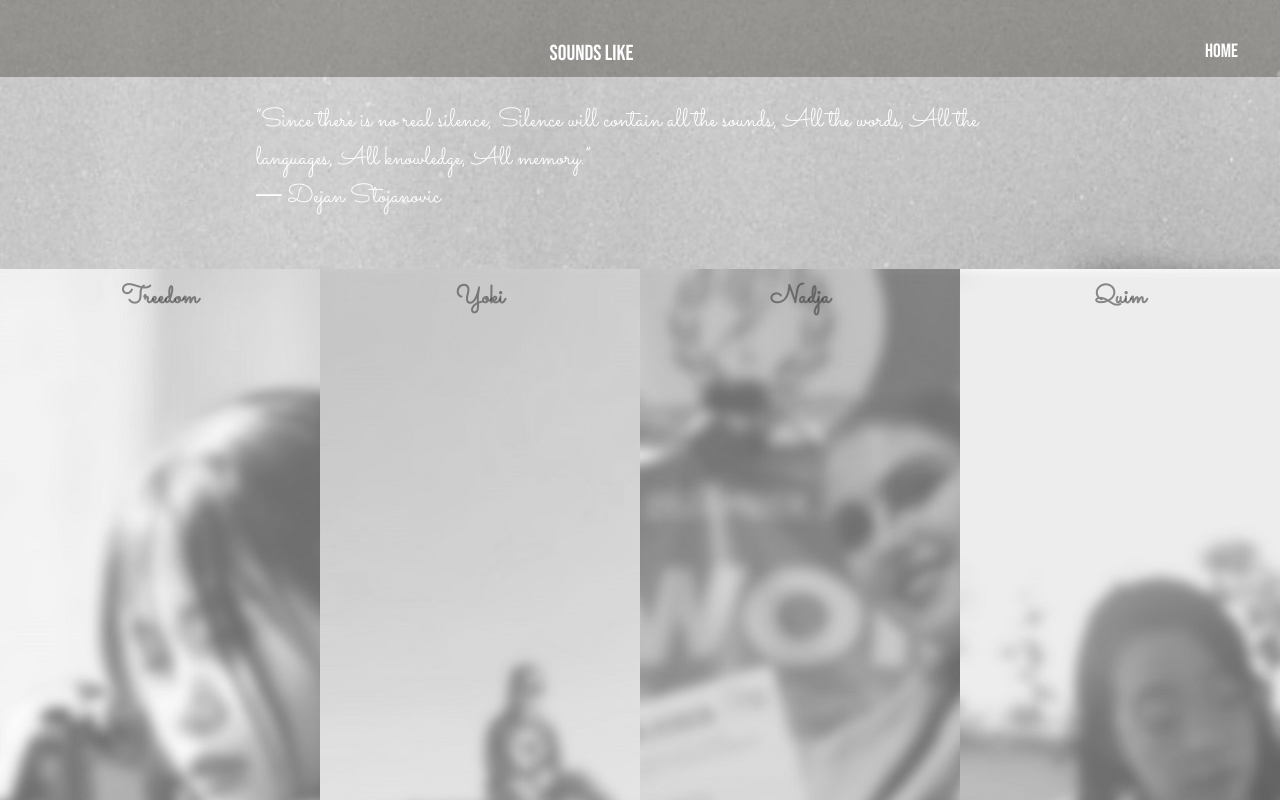
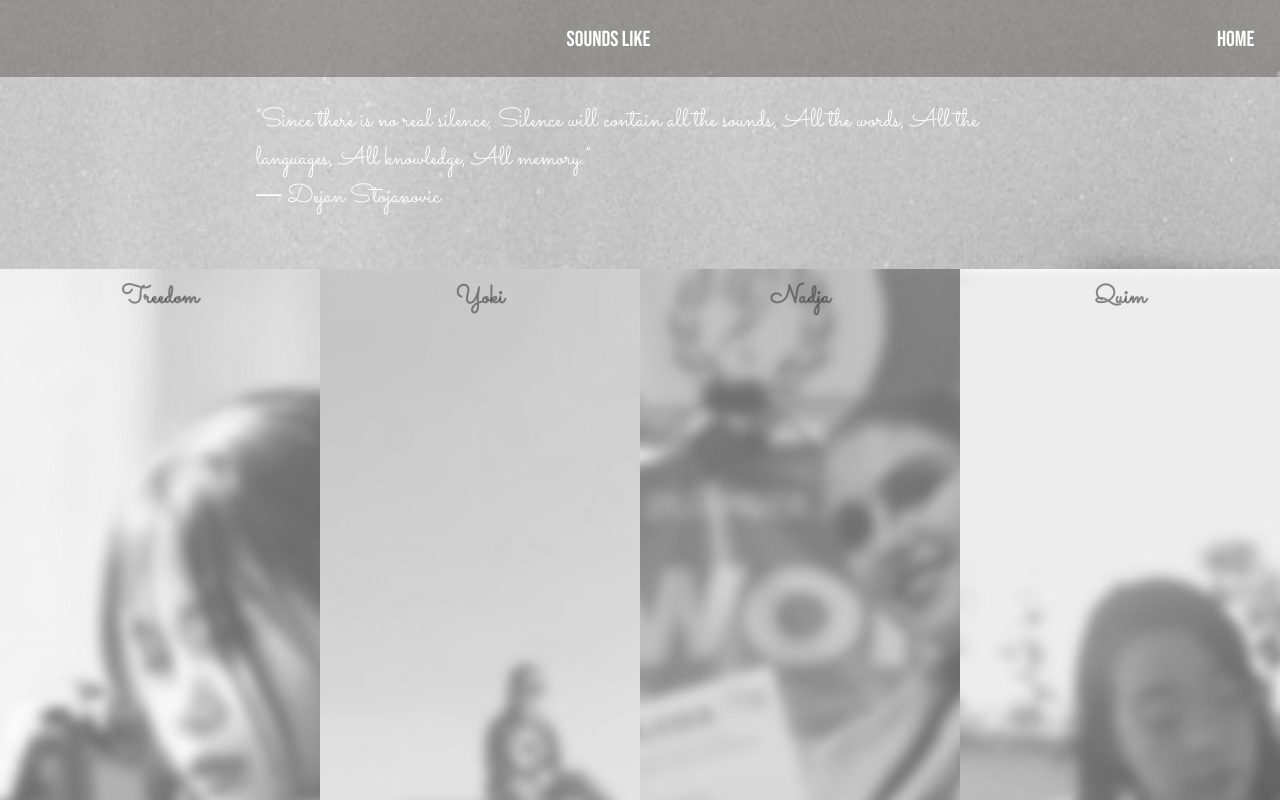
Before and after one commit to nadja0607/nadja0607.github.io, a plain HTML site: page sound.html in a window 1280 px wide. Shown: the top 800 px of the page. Drawn offline with Linux system fonts and the light colour scheme.

Commit message:
fixing navigation bar

```diff
--- a/sound.css
+++ b/sound.css
@@ -47,22 +47,13 @@ html {
 }
 
 .navbar a {
-  margin-top: 20px;
+  text-decoration: none;
   float: right;
-  font-size: 1.5vw;
-  color: white;
-  text-align: center;
-  padding-top: 20px;
-  padding: 20px 22px;
-  text-decoration: none;
-  font-family: "Bebas Neue", cursive;
-  text-transform: uppercase;
+  padding-right: 2vw;
 }
 
 .navbar a:hover {
-  background-color: rgba(66, 64, 64, 0.452);
-  transition: 0.5s;
-  padding: 20px 25px;
+  color: rgba(66, 64, 64, 0.452);
 }
 
 .column {
@@ -101,11 +92,14 @@ h3 {
   color: white;
   font-family: "Bebas Neue", cursive;
   text-transform: uppercase;
-  padding-top: 20px;
+  padding-top: 1vw;
   font-size: 1.7vw;
   text-decoration: none;
-  margin-top: 20px;
+  margin-top: 1vw;
   font-weight: lighter;
+}
+h3:hover {
+  color: rgba(66, 64, 64, 0.452);
 }
 
 .column img {
--- a/sound.html
+++ b/sound.html
@@ -16,7 +16,9 @@
 <body onscroll=" updateScrollPosition() ">
 
     <div class="navbar">
-        <a href="https://nadja0607.github.io" style="margin-right: 20px;">Home</a>
+        <a href="https://nadja0607.github.io" style="position:relative; hover:color:rgba(66, 64, 64, 0.452);">
+            <h3>Home</h3>
+        </a>
         <h3>Sounds Like</h3>
     </div>
 
```
